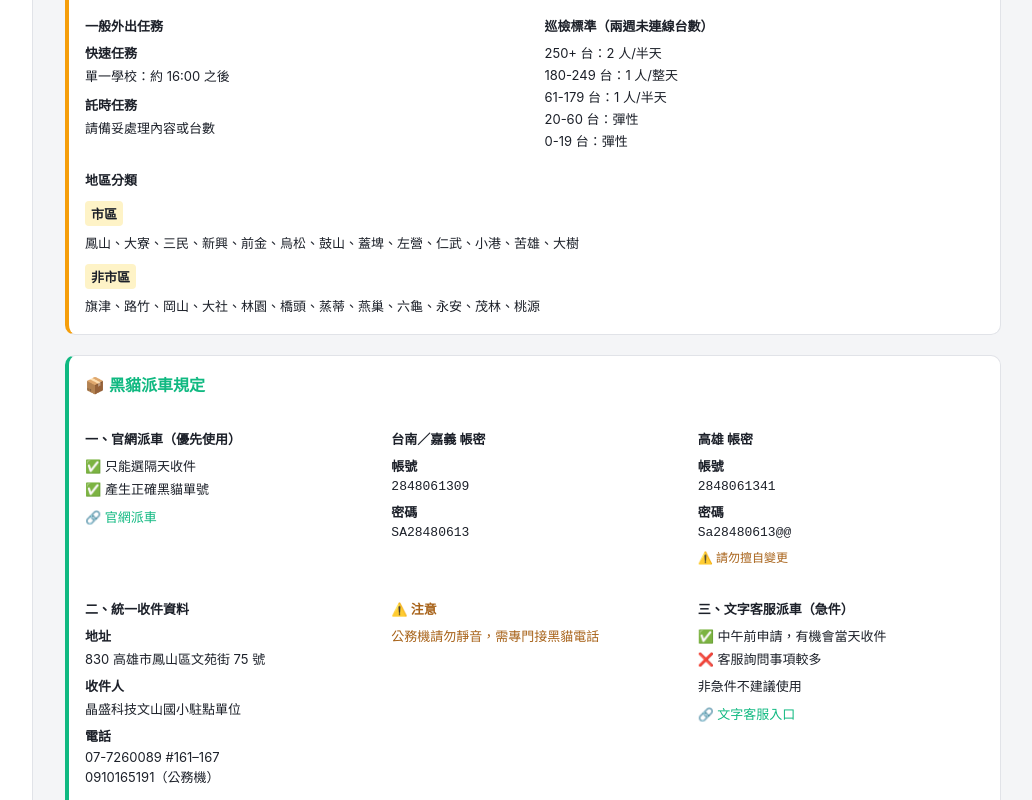
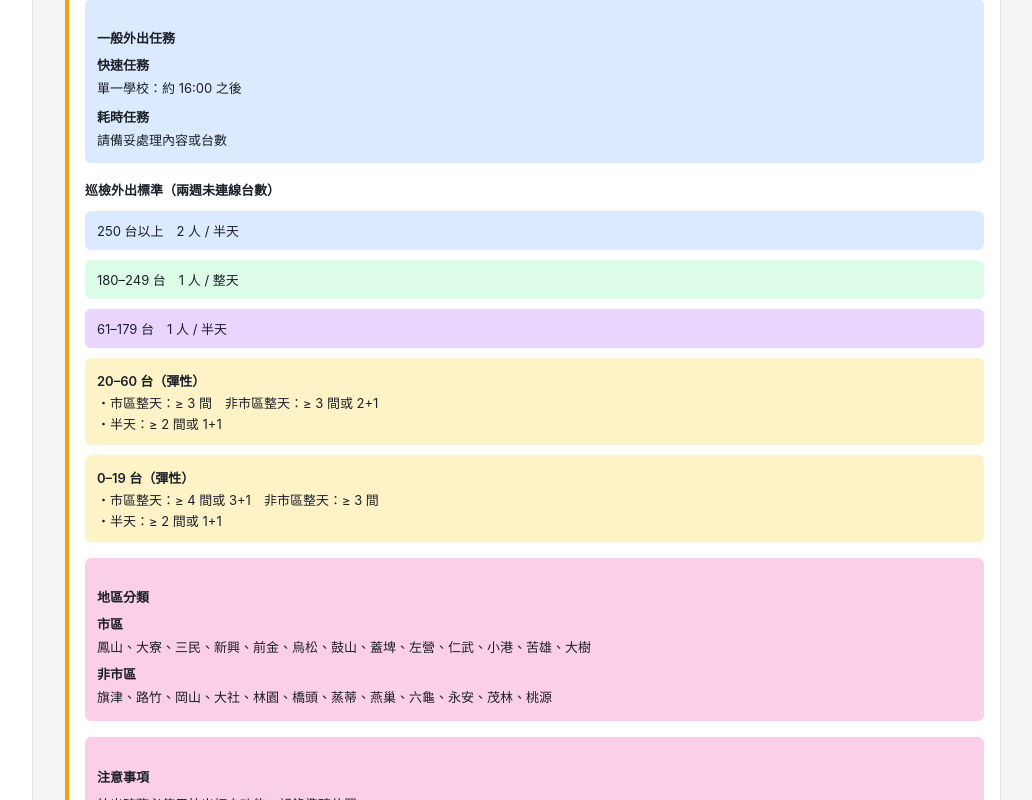
Before and after one commit to Iris1706/school-hub, a Next.js app: page /training in a window 1280 px wide. Shown: the part 580-1380 px from the top of the page, without its empty margins (157-1189 px from the left). Built offline with nearby package versions, Linux system fonts and the light colour scheme.

Commit message:
更新教育訓練頁面 - 巡檢外出標準分隔塊設定

```diff
--- a/app/training/page.js
+++ b/app/training/page.js
@@ -107,30 +107,61 @@ export default function TrainingPage() {
       }}>
         <h2 style={{ fontSize: 16, fontWeight: 600, marginBottom: 16, color: '#f59e0b', marginTop: 0 }}>🚗 外出規定</h2>
 
-        <div style={{ display: 'grid', gridTemplateColumns: '1fr 1fr', gap: 20, marginBottom: 16 }}>
-          <div>
-            <h4 style={{ fontSize: 13, fontWeight: 600, marginBottom: 8, color: 'var(--text-primary)' }}>一般外出任務</h4>
-            <p style={{ margin: '4px 0', fontWeight: 600, fontSize: 13 }}>快速任務</p>
-            <p style={{ margin: '2px 0 10px 0', fontSize: 13 }}>單一學校：約 16:00 之後</p>
-            <p style={{ margin: '4px 0', fontWeight: 600, fontSize: 13 }}>託時任務</p>
-            <p style={{ margin: '2px 0', fontSize: 13 }}>請備妥處理內容或台數</p>
-          </div>
-          <div>
-            <h4 style={{ fontSize: 13, fontWeight: 600, marginBottom: 8, color: 'var(--text-primary)' }}>巡檢標準（兩週未連線台數）</h4>
-            <p style={{ margin: '3px 0', fontSize: 13 }}>250+ 台：2 人/半天</p>
-            <p style={{ margin: '3px 0', fontSize: 13 }}>180-249 台：1 人/整天</p>
-            <p style={{ margin: '3px 0', fontSize: 13 }}>61-179 台：1 人/半天</p>
-            <p style={{ margin: '3px 0', fontSize: 13 }}>20-60 台：彈性</p>
-            <p style={{ margin: '3px 0', fontSize: 13 }}>0-19 台：彈性</p>
-          </div>
+        {/* 一般外出任務 - 淡藍色 */}
+        <div style={{ background: '#dbeafe', padding: '12px', borderRadius: '6px', marginBottom: 16 }}>
+          <h4 style={{ fontSize: 13, fontWeight: 600, marginBottom: 8, color: 'var(--text-primary)' }}>一般外出任務</h4>
+          <p style={{ margin: '4px 0', fontWeight: 600, fontSize: 13 }}>快速任務</p>
+          <p style={{ margin: '2px 0 10px 0', fontSize: 13 }}>單一學校：約 16:00 之後</p>
+          <p style={{ margin: '4px 0', fontWeight: 600, fontSize: 13 }}>耗時任務</p>
+          <p style={{ margin: '2px 0', fontSize: 13 }}>請備妥處理內容或台數</p>
         </div>
 
-        <div>
+        {/* 巡檢外出標準 */}
+        <h4 style={{ fontSize: 13, fontWeight: 600, marginBottom: 12, color: 'var(--text-primary)' }}>巡檢外出標準（兩週未連線台數）</h4>
+
+        {/* A底色 - 250台以上 */}
+        <div style={{ background: '#dbeafe', padding: '10px 12px', borderRadius: '6px', marginBottom: 10 }}>
+          <p style={{ margin: '0', fontSize: 13 }}>250 台以上　2 人 / 半天</p>
+        </div>
+
+        {/* B底色 - 180-249台 */}
+        <div style={{ background: '#dcfce7', padding: '10px 12px', borderRadius: '6px', marginBottom: 10 }}>
+          <p style={{ margin: '0', fontSize: 13 }}>180–249 台　1 人 / 整天</p>
+        </div>
+
+        {/* C底色 - 61-179台 */}
+        <div style={{ background: '#e9d5ff', padding: '10px 12px', borderRadius: '6px', marginBottom: 10 }}>
+          <p style={{ margin: '0', fontSize: 13 }}>61–179 台　1 人 / 半天</p>
+        </div>
+
+        {/* D底色 - 20-60台 */}
+        <div style={{ background: '#fef3c7', padding: '10px 12px', borderRadius: '6px', marginBottom: 10 }}>
+          <p style={{ margin: '3px 0', fontWeight: 600, fontSize: 13 }}>20–60 台（彈性）</p>
+          <p style={{ margin: '2px 0', fontSize: 13 }}>・市區整天：≥ 3 間　非市區整天：≥ 3 間或 2+1</p>
+          <p style={{ margin: '2px 0', fontSize: 13 }}>・半天：≥ 2 間或 1+1</p>
+        </div>
+
+        {/* D底色 - 0-19台 */}
+        <div style={{ background: '#fef3c7', padding: '10px 12px', borderRadius: '6px', marginBottom: 16 }}>
+          <p style={{ margin: '3px 0', fontWeight: 600, fontSize: 13 }}>0–19 台（彈性）</p>
+          <p style={{ margin: '2px 0', fontSize: 13 }}>・市區整天：≥ 4 間或 3+1　非市區整天：≥ 3 間</p>
+          <p style={{ margin: '2px 0', fontSize: 13 }}>・半天：≥ 2 間或 1+1</p>
+        </div>
+
+        {/* 地區分類 - 淡粉色 */}
+        <div style={{ background: '#fbcfe8', padding: '12px', borderRadius: '6px', marginBottom: 16 }}>
           <h4 style={{ fontSize: 13, fontWeight: 600, marginBottom: 8, color: 'var(--text-primary)' }}>地區分類</h4>
-          <p style={{ margin: '4px 0', fontWeight: 700, fontSize: 13, background: '#fef3c7', padding: '3px 6px', borderRadius: '4px', display: 'inline-block' }}>市區</p>
+          <p style={{ margin: '4px 0', fontWeight: 700, fontSize: 13 }}>市區</p>
           <p style={{ margin: '3px 0 8px 0', fontSize: 13 }}>鳳山、大寮、三民、新興、前金、烏松、鼓山、蓋埤、左營、仁武、小港、苦雄、大樹</p>
-          <p style={{ margin: '4px 0', fontWeight: 700, fontSize: 13, background: '#fef3c7', padding: '3px 6px', borderRadius: '4px', display: 'inline-block' }}>非市區</p>
+          <p style={{ margin: '4px 0', fontWeight: 700, fontSize: 13 }}>非市區</p>
           <p style={{ margin: '3px 0', fontSize: 13 }}>旗津、路竹、岡山、大社、林園、橋頭、蒸蒂、燕巢、六龜、永安、茂林、桃源</p>
+        </div>
+
+        {/* 注意事項 - 淡粉色 */}
+        <div style={{ background: '#fbcfe8', padding: '12px', borderRadius: '6px' }}>
+          <h4 style={{ fontSize: 13, fontWeight: 600, marginBottom: 8, color: 'var(--text-primary)' }}>注意事項</h4>
+          <p style={{ margin: '3px 0', fontSize: 13 }}>外出時務必使用外出打卡功能，記錄準確位置</p>
+          <p style={{ margin: '3px 0', fontSize: 13 }}>回辦公室後需及時打「返回」卡，確保出勤紀錄正確</p>
         </div>
       </div>
 
```
